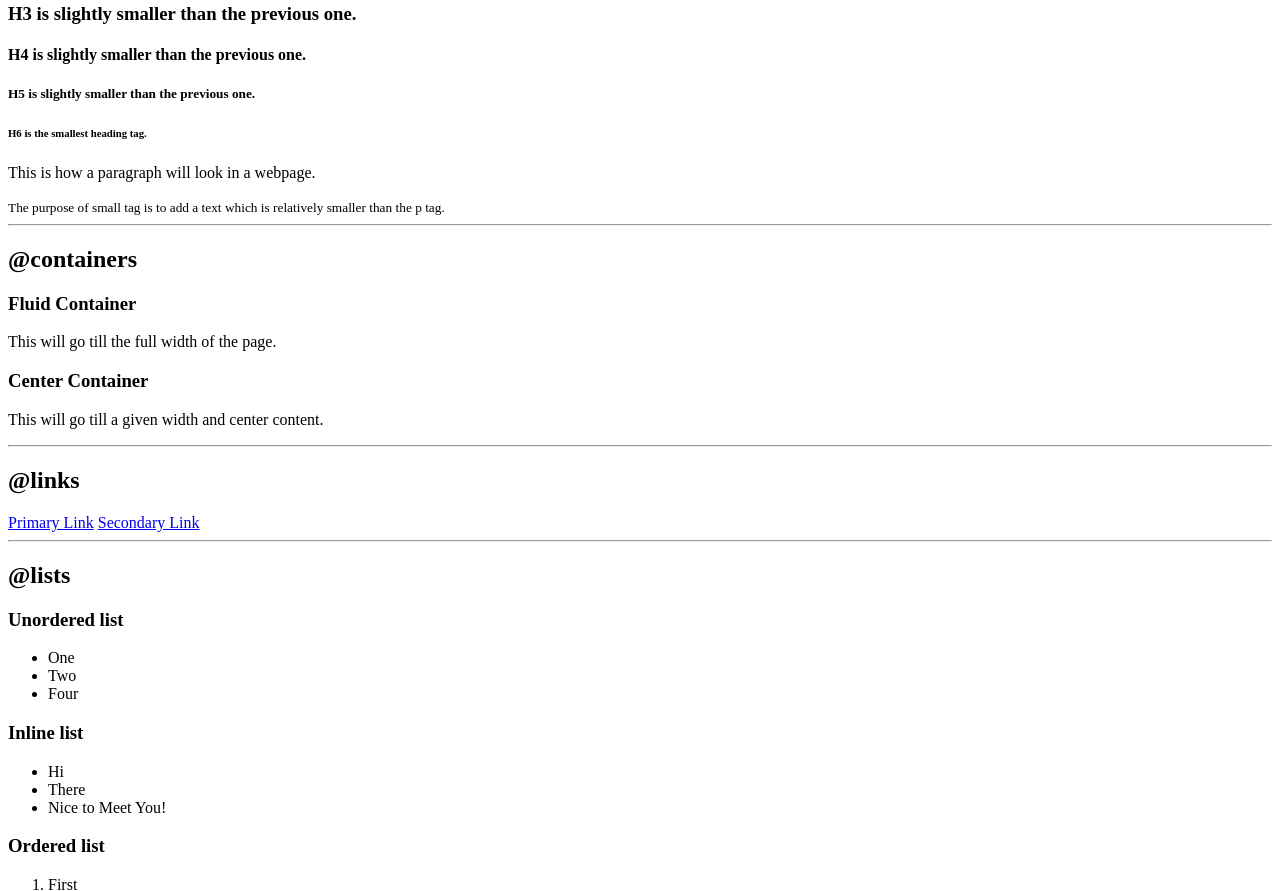
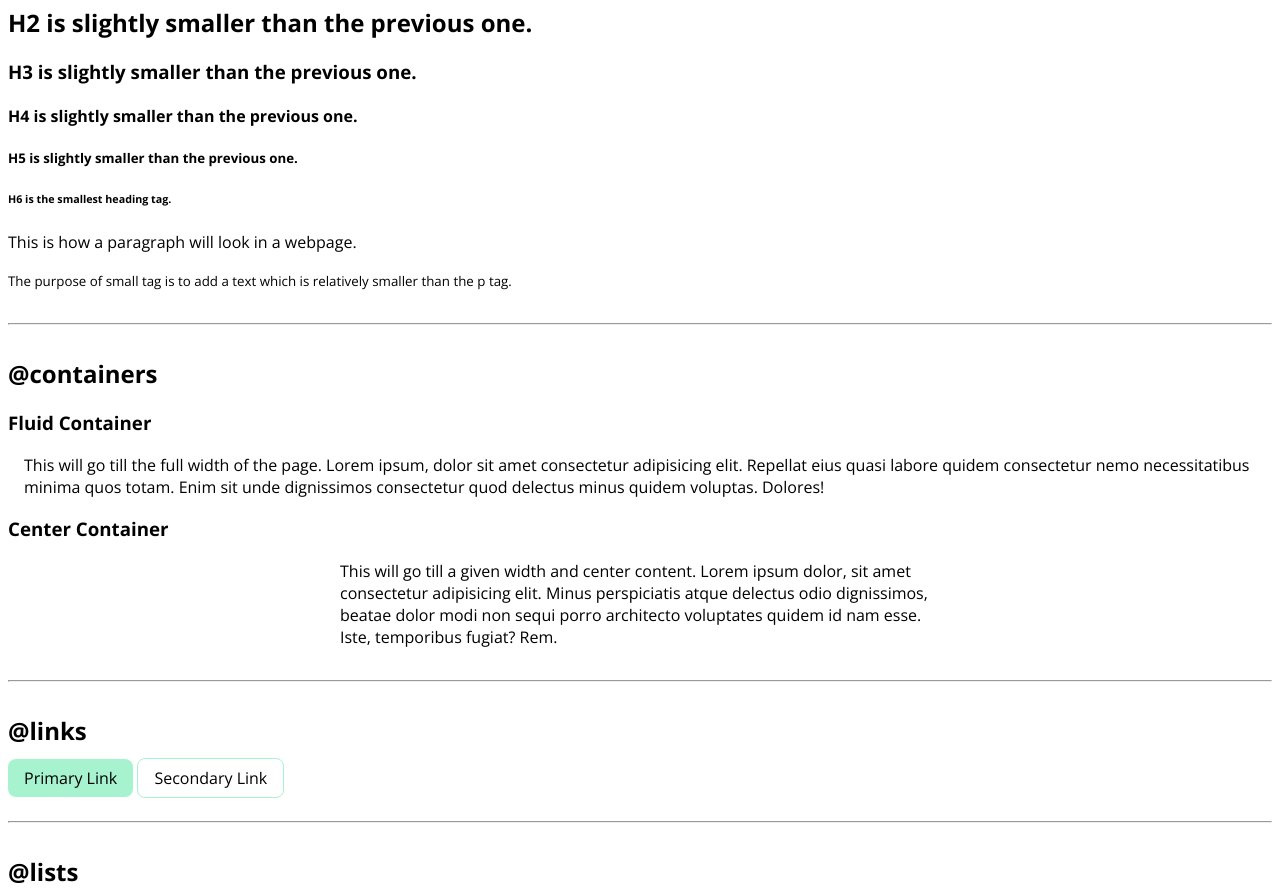
Before and after one commit to MrFullStackDev/Component-Library, a plain HTML site: page index.html in a window 1280 px wide. Shown: the part 287-1178 px from the top of the page. Drawn offline with nearby package versions, Linux system fonts and the light colour scheme.

Commit message:
Updated css till links

```diff
--- a/index.html
+++ b/index.html
@@ -4,6 +4,7 @@
     <meta charset="UTF-8" />
     <meta http-equiv="X-UA-Compatible" content="IE=edge" />
     <meta name="viewport" content="width=device-width, initial-scale=1.0" />
+    <link rel="stylesheet" href="style.css" />
     <title>Component Library</title>
   </head>
   <body>
@@ -39,16 +40,26 @@
     <h2>@containers</h2>
     <h3>Fluid Container</h3>
     <div class="container-fluid">
-      <p>This will go till the full width of the page.</p>
+      <p>
+        This will go till the full width of the page. Lorem ipsum, dolor sit
+        amet consectetur adipisicing elit. Repellat eius quasi labore quidem
+        consectetur nemo necessitatibus minima quos totam. Enim sit unde
+        dignissimos consectetur quod delectus minus quidem voluptas. Dolores!
+      </p>
     </div>
     <h3>Center Container</h3>
     <div class="container">
-      <p>This will go till a given width and center content.</p>
+      <p>
+        This will go till a given width and center content. Lorem ipsum dolor,
+        sit amet consectetur adipisicing elit. Minus perspiciatis atque delectus
+        odio dignissimos, beatae dolor modi non sequi porro architecto
+        voluptates quidem id nam esse. Iste, temporibus fugiat? Rem.
+      </p>
     </div>
     <hr />
     <h2>@links</h2>
-    <a href="#">Primary Link</a>
-    <a href="#">Secondary Link</a>
+    <a href="#" class="link primary-link">Primary Link</a>
+    <a href="#" class="link secondary-link">Secondary Link</a>
     <hr />
     <h2>@lists</h2>
     <h3>Unordered list</h3>
@@ -86,7 +97,7 @@
     <hr />
     <h2>@header</h2>
     <header class="hero">
-      <img src="#" alt="Hero Image" />
+      <img src="Assets/hero.svg" alt="Hero Image" />
       <h3>This is Heading for the Hero image.</h3>
     </header>
     <hr />
--- /dev/null
+++ b/style.css
@@ -0,0 +1,38 @@
+@import url("https://fonts.googleapis.com/css2?family=Open+Sans:wght@300;400;600;700&display=swap");
+
+body {
+  font-family: "Open Sans", sans-serif;
+}
+
+hr {
+  margin: 2rem 0rem;
+}
+
+/*@containers*/
+
+.container-fluid {
+  padding-left: 1rem;
+  padding-right: 1rem;
+}
+.container {
+  max-width: 600px;
+  margin: auto;
+}
+
+/*@links*/
+.link {
+  text-decoration: none;
+  padding: 0.5rem 1rem;
+}
+
+.primary-link {
+  background-color: #a7f3d0;
+  border-radius: 0.5rem;
+  color: black;
+}
+
+.secondary-link {
+  border-radius: 0.5rem;
+  border: 1px solid #a7f3d0;
+  color: black;
+}
```
Also changed, not shown: Assets/hero.svg (added).
